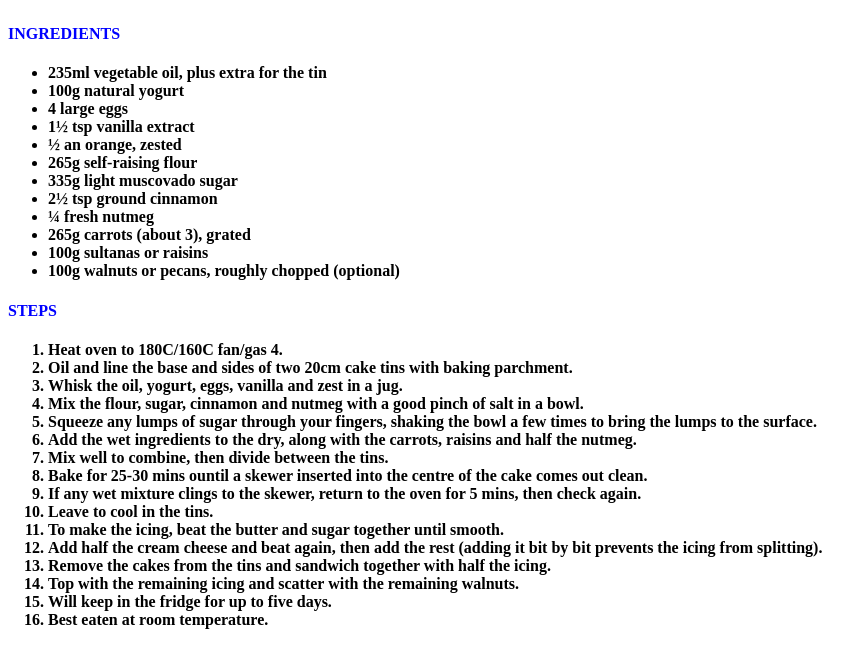
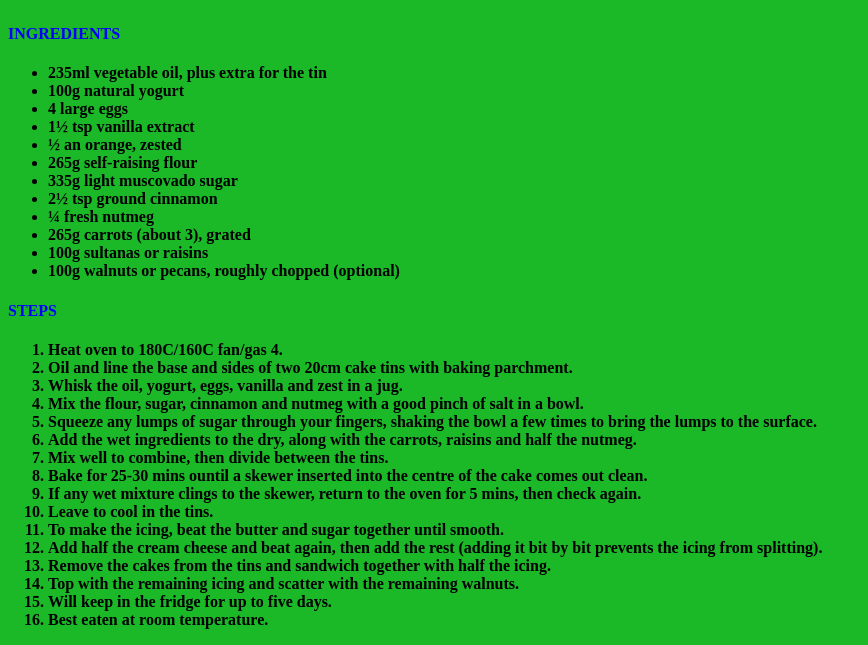
Before and after one commit to michkffm/user-interface-basics, a plain HTML site: page Aufgabe/Aufgabe.html in a window 1280 px wide. Shown: the part 377-1022 px from the top of the page, without its empty margins (0-868 px from the left). Drawn offline with Linux system fonts and the light colour scheme.

Commit message:
Hintergrundfarbe gewechselt

```diff
--- a/Aufgabe/Aufgabe.css
+++ b/Aufgabe/Aufgabe.css
@@ -10,3 +10,6 @@
     font-size: 40px;
     color: red;
 }
+body {
+    background-color: #1bb828;
+}
```
